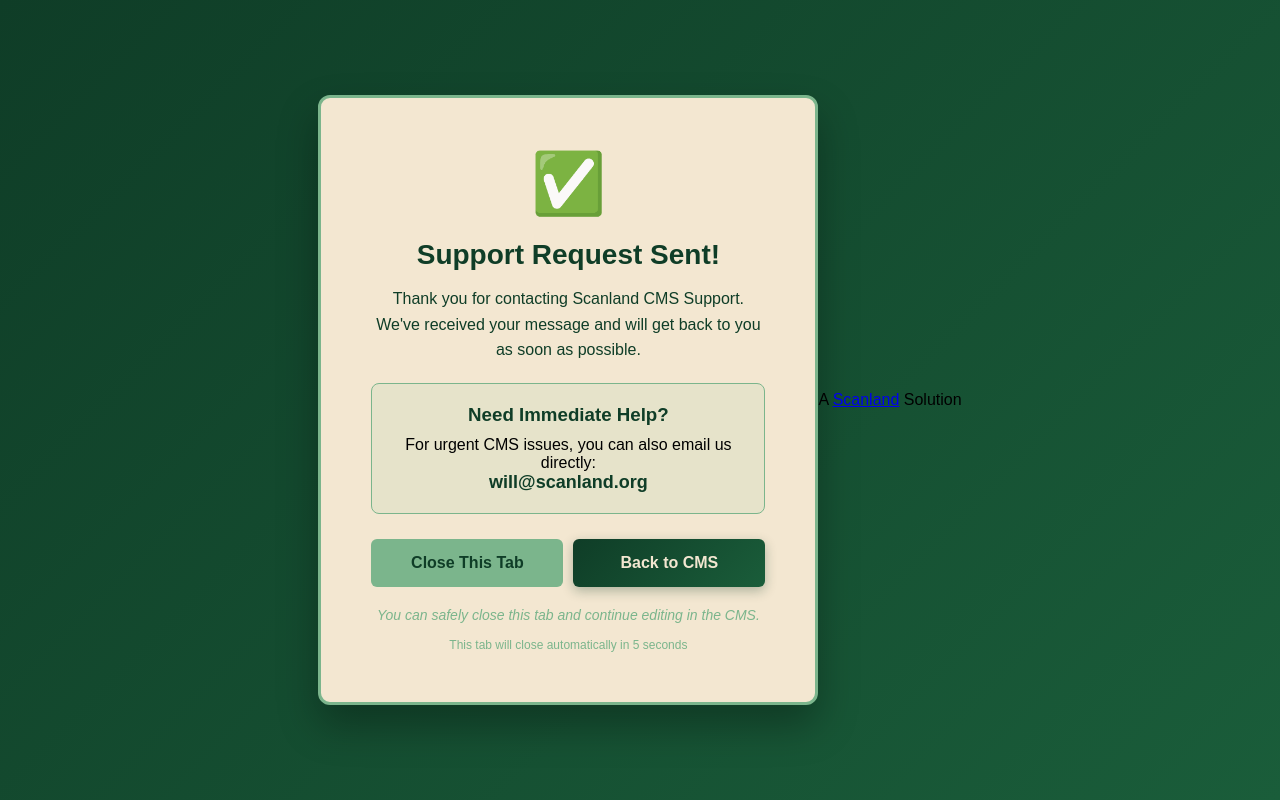
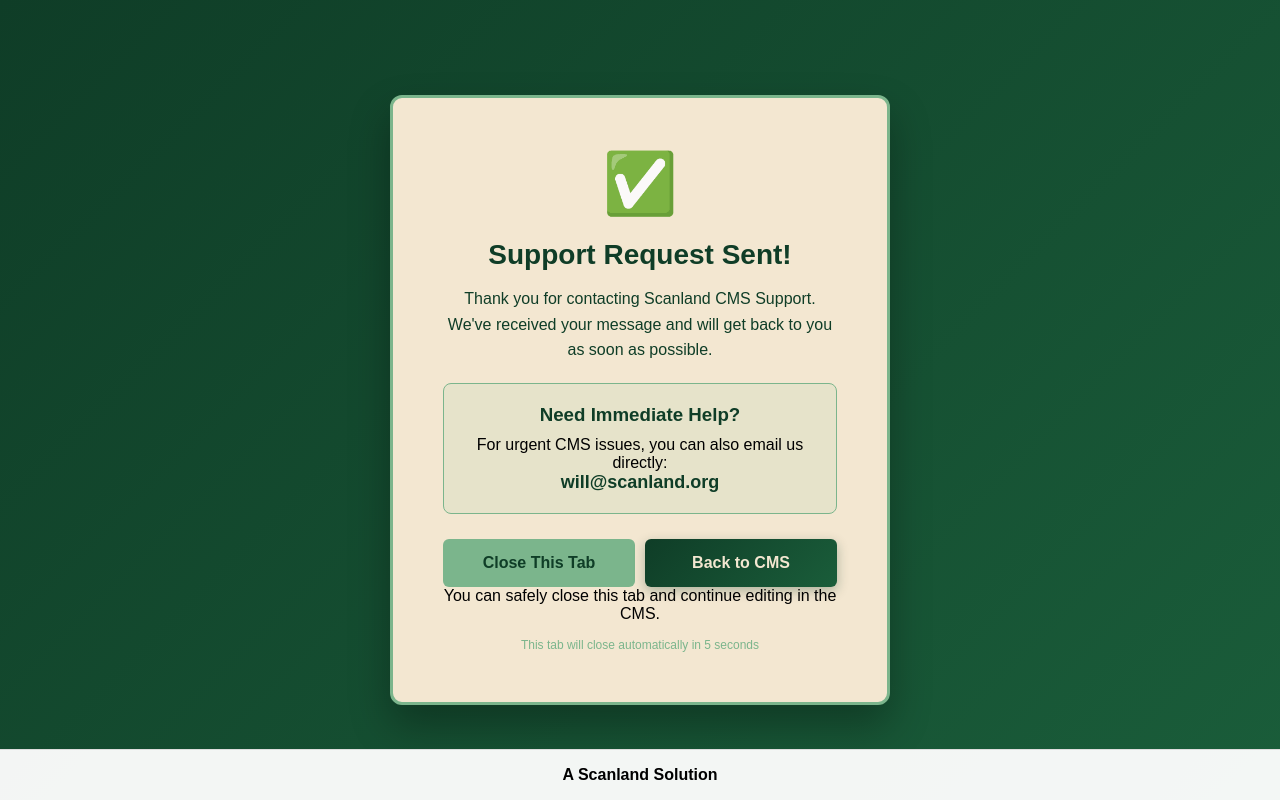
Before and after one commit to willscan251/cms, a website: page public/cmsthanks.html in a window 1280 px wide. Drawn offline with Linux system fonts and the light colour scheme.

Commit message:
Add files via upload

```diff
--- a/public/cmsthanks.html
+++ b/public/cmsthanks.html
@@ -114,11 +114,28 @@
             box-shadow: 0 6px 16px rgba(15,61,39,0.4);
         }
 
-        .footer-note {
-            margin-top: 20px;
-            color: #7BB58C;
-            font-size: 14px;
-            font-style: italic;
+    /* Footer */
+        footer {
+            position: fixed;
+            bottom: 0;
+            left: 0;
+            width: 100%;
+            background: rgba(255,255,255,0.95);
+            border-top: 1px solid #ddd;
+            padding: 1rem 0;
+            text-align: center;
+            font-weight: bold;
+            color: var(--color-text);
+            z-index: 100; /* ensure it sits above other content */
+        }
+
+        footer a {
+            color: var(--color-primary);
+            text-decoration: none;
+        }
+
+        footer a:hover {
+            color: var(--color-text);
         }
     </style>
 </head>
```
Also changed, not shown: public/cmscontact.html (+25 -0 lines), public/cmslandthanks.html (+12 -6 lines), public/cmstest.html (+12 -6 lines).
